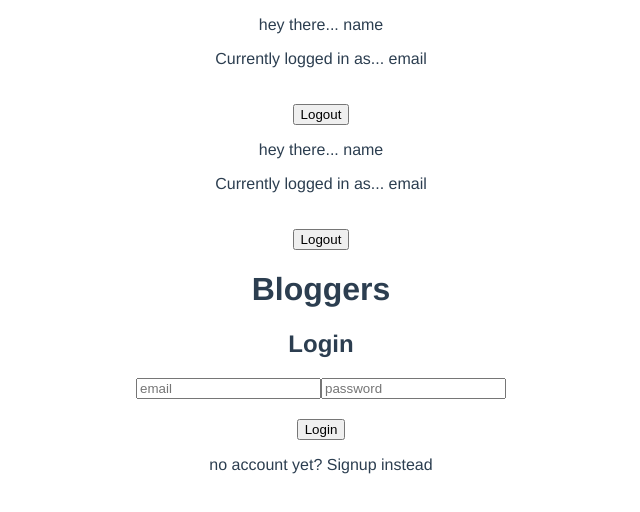
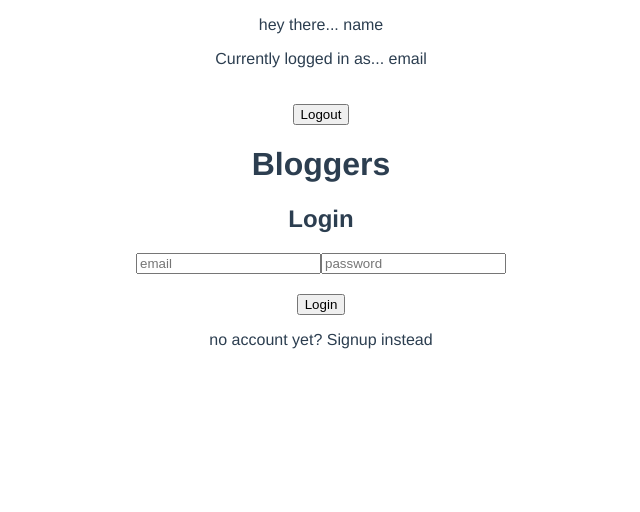
Before and after one commit to thabo-div2/lc_studios_blogs, a Vue app: page / in a window 1280 px wide. Shown: the top 512 px of the page, without its empty margins (319-959 px from the left). Built offline with nearby package versions, Linux system fonts and the light colour scheme; no server answers.

Commit message:
removed nav from home.vue

```diff
--- a/src/views/Home.vue
+++ b/src/views/Home.vue
@@ -1,8 +1,5 @@
 <template>
   <div class="home">
-    <div>
-      <Navbar />
-    </div>
     <h1>Bloggers</h1>
 
     <div v-if="showLogin">
```
